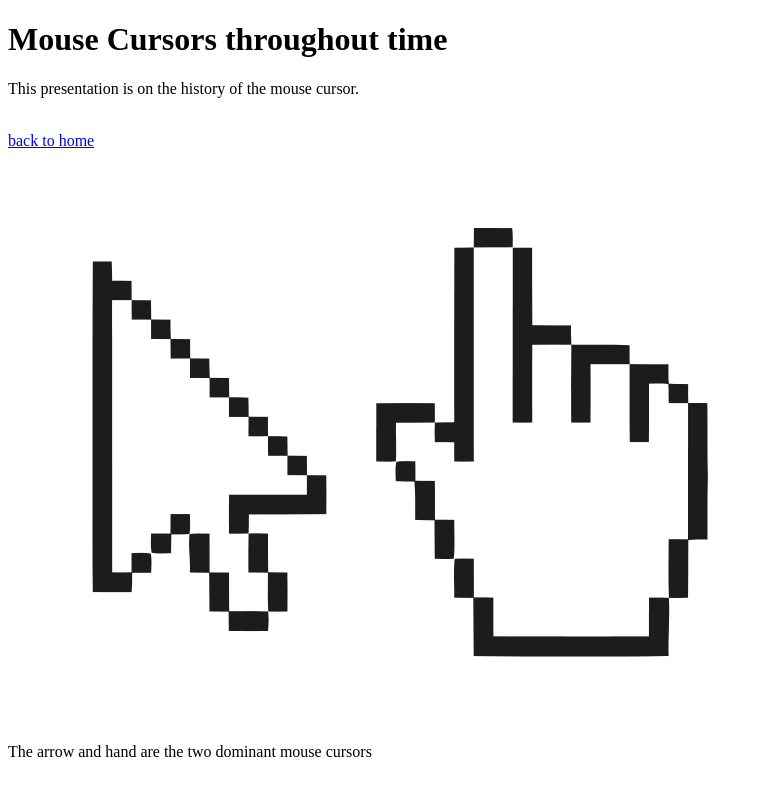
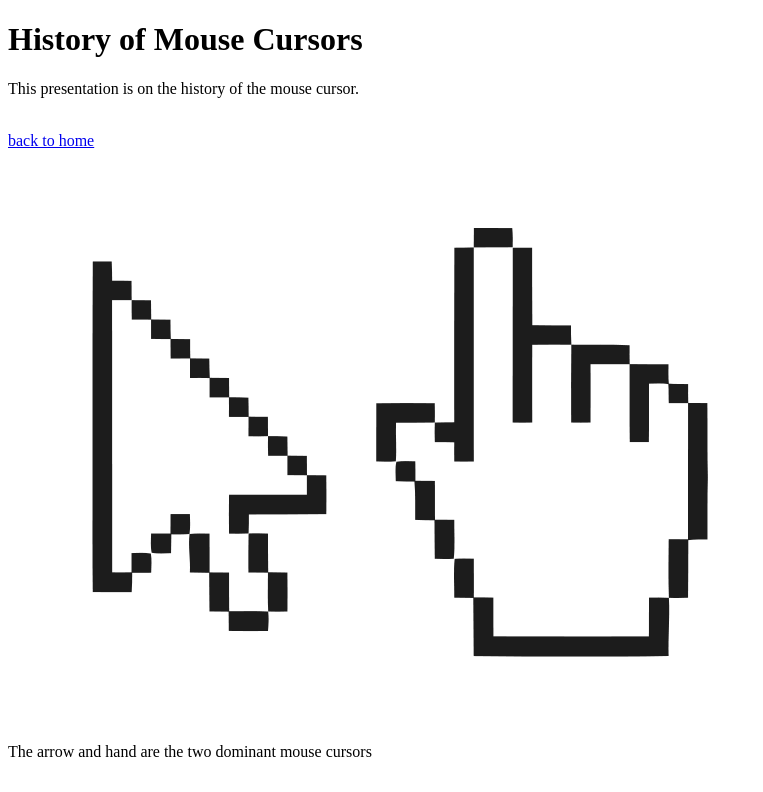
Before and after one commit to edgarcaswell/interactive1, a plain HTML site: page presentation-template/index.html in a window 1280 px wide. Shown: the top 792 px of the page, without its empty margins (0-763 px from the left). Drawn offline with Linux system fonts and the light colour scheme.

Commit message:
omg update

```diff
--- a/presentation-template/index.html
+++ b/presentation-template/index.html
@@ -6,7 +6,7 @@
 <body>
 
 	<!-- this is a comment, replace the text between the brackets and dashes to help annotate and organize your code -->
-	<h1>Mouse Cursors throughout time</h1>
+	<h1>History of Mouse Cursors</h1>
 
 	<p>This presentation is on the history of the mouse cursor.</p>
 	<br />
```
Also changed, not shown: presentation-template/img/No3LA.png (added), presentation-template/img/Old Mac.jpg (added), presentation-template/img/UWatp.jpg (added), presentation-template/img/V08A4.jpg (added).
